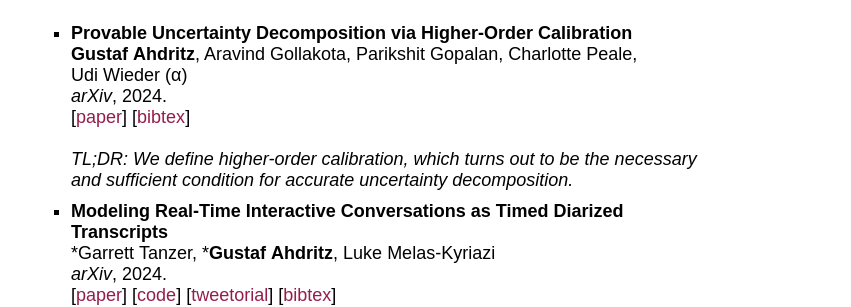
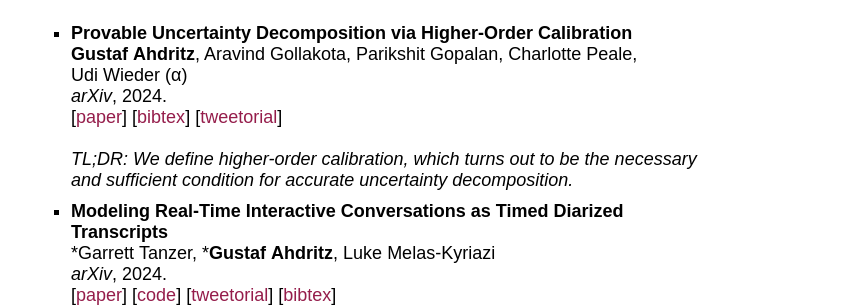
Before and after one commit to gahdritz/gahdritz.github.io, a Jekyll site: the page built from index.html, in a window 1280 px wide and 900 px high, scrolled down 406 px. Shown: the part 153-460 px from the top of the window, without its empty margins (423-1274 px from the left). Built offline with Jekyll 4.4.1, drawn with Linux system fonts in a browser that asks for light colours; some web fonts are replaced.

Commit message:
Add HOC Tweetorial

```diff
--- a/index.html
+++ b/index.html
@@ -41,6 +41,7 @@ layout: default
             <br>
             [<a href="https://arxiv.org/abs/2412.18808">paper</a>]
             [<a href="/bibtex/hoc.bib">bibtex</a>]
+            [<a href="https://x.com/gahdritz/status/1876346358535421954">tweetorial</a>]
             <br>
             <br>
             <em>TL;DR: We define higher-order calibration, which turns out to be the necessary and sufficient condition for accurate uncertainty decomposition.</em>
```
